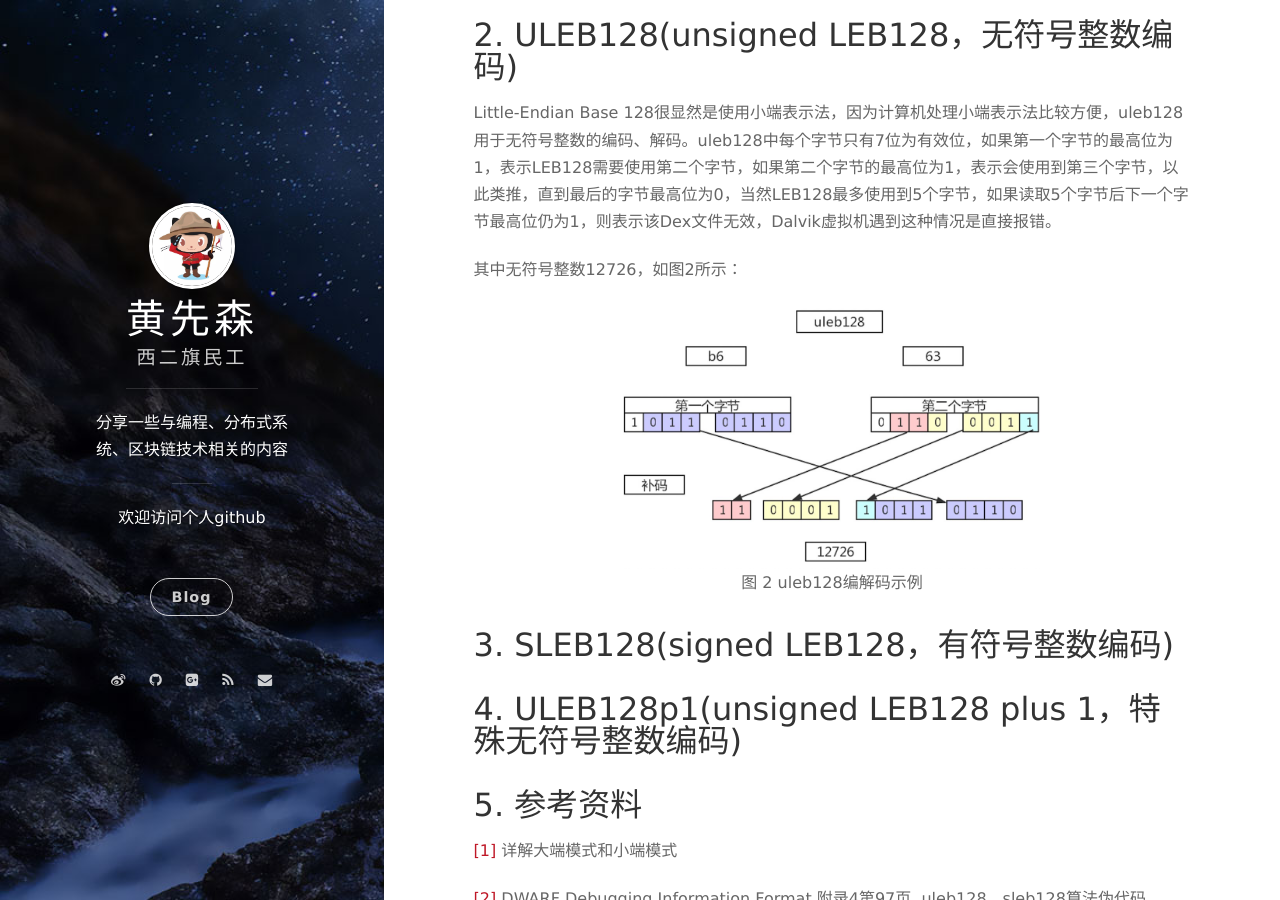
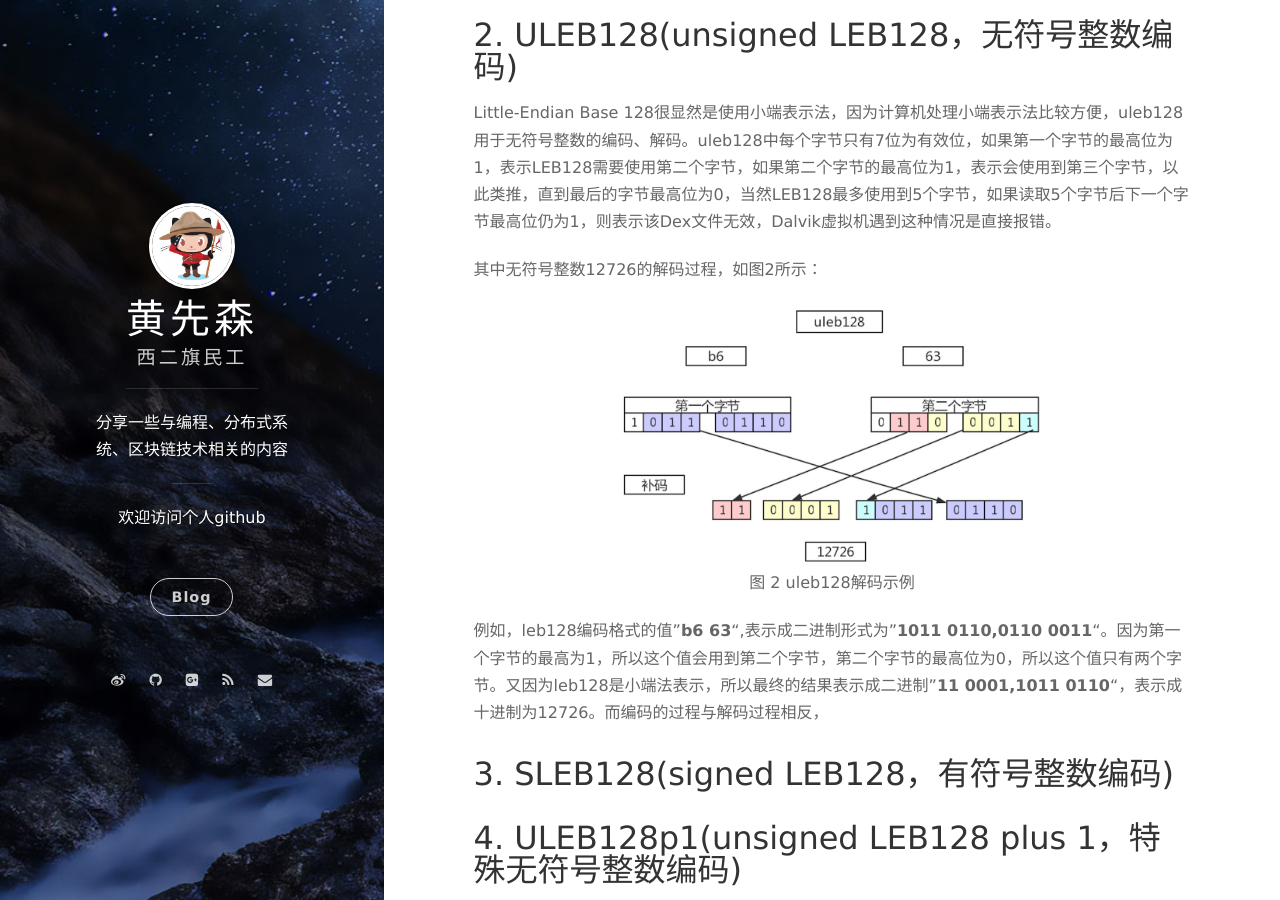
Before and after one commit to berryjam/berryjam.github.io, a Jekyll site: the page built from _posts/2019-09-01-LEB128(Little-Endian Base 128)格式介绍.md, in a window 1280 px wide and 900 px high, scrolled down 2077 px. Built offline with Jekyll 4.4.1, drawn with Linux system fonts in a browser that asks for light colours; nearby versions of some CDN libraries; comment, search, counter and statistics services are not loaded.

Commit message:
Update 2019-09-01-LEB128(Little-Endian Base 128)格式介绍.md

```diff
--- a/_posts/2019-09-01-LEB128(Little-Endian Base 128)格式介绍.md
+++ b/_posts/2019-09-01-LEB128(Little-Endian Base 128)格式介绍.md
@@ -68,15 +68,17 @@ BOOL IsBigEndian()
 
 Little-Endian Base 128很显然是使用小端表示法，因为计算机处理小端表示法比较方便，uleb128用于无符号整数的编码、解码。uleb128中每个字节只有7位为有效位，如果第一个字节的最高位为1，表示LEB128需要使用第二个字节，如果第二个字节的最高位为1，表示会使用到第三个字节，以此类推，直到最后的字节最高位为0，当然LEB128最多使用到5个字节，如果读取5个字节后下一个字节最高位仍为1，则表示该Dex文件无效，Dalvik虚拟机遇到这种情况是直接报错。
 
-其中无符号整数12726，如图2所示：
+其中无符号整数12726的解码过程，如图2所示：
 
 <div align="center">
 <img src="https://github.com/berryjam/berryjam.github.io/blob/master/image/2019-09-01/uleb128_sample.jpg?raw=true" height="60%" width="60%">
 </div>
 
 <p align="center">
-  <b>图 2 uleb128编解码示例</b><br>
+  <b>图 2 uleb128解码示例</b><br>
 </p>
+
+例如，leb128编码格式的值"**b6 63**",表示成二进制形式为"**1011 0110,0110 0011**"。因为第一个字节的最高为1，所以这个值会用到第二个字节，第二个字节的最高位为0，所以这个值只有两个字节。又因为leb128是小端法表示，所以最终的结果表示成二进制"**11 0001,1011 0110**"，表示成十进制为12726。而编码的过程与解码过程相反，
 
 ## 3. SLEB128(signed LEB128，有符号整数编码)
 
```
